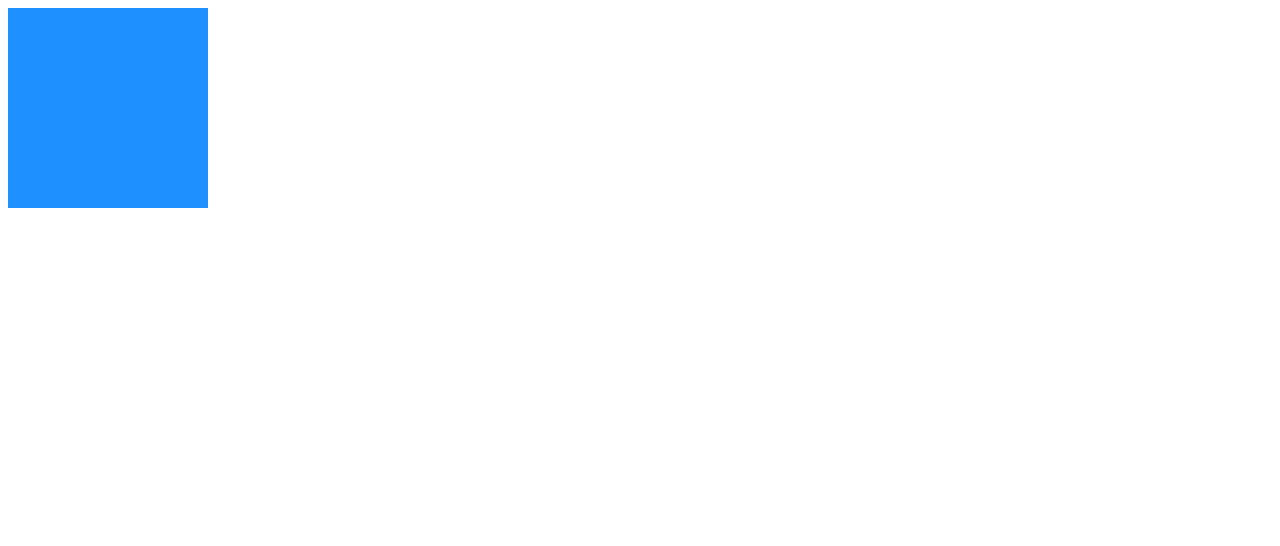
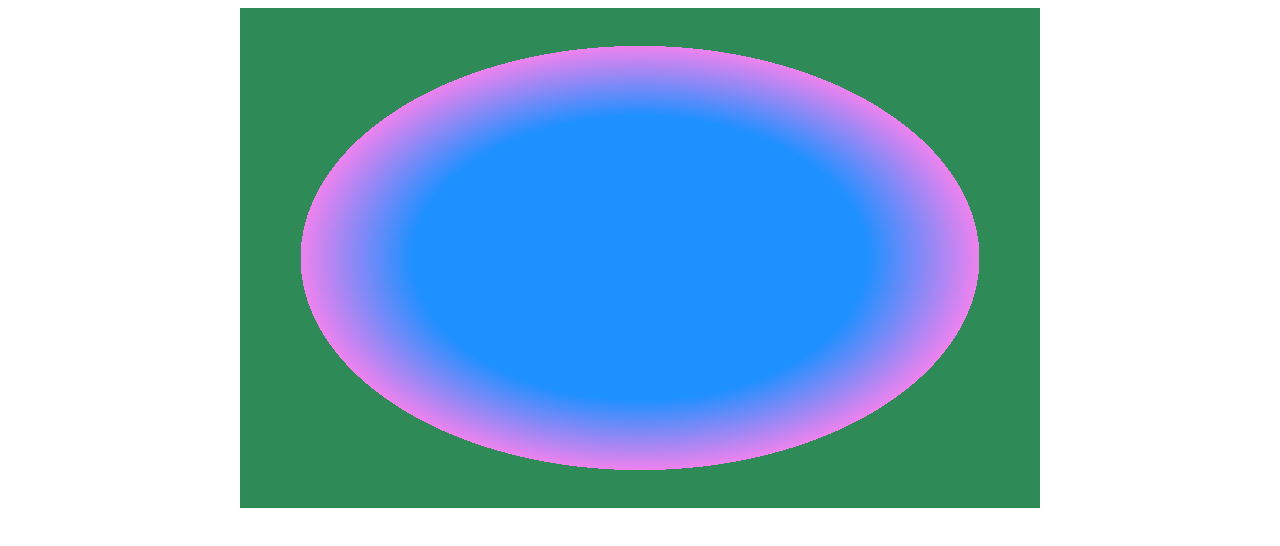
Before and after one commit to Samar-Ali666/web-crash, a plain HTML site: page index.html in a window 1280 px wide. Drawn offline with Linux system fonts and the light colour scheme.

Commit message:
animations and gradients

```diff
--- a/assets/css/styles.css
+++ b/assets/css/styles.css
@@ -18,13 +18,82 @@
 
 /* Transitions  */
 
-div {
+/*div {
 	width: 200px;
 	height: 200px;
 	background-color: dodgerblue;
-	transition: 1s;
+	transition: width 2s, height 2s, transform 2s;
+	transition-timing-function: ease-in-out;
+	transition-delay: 2s;
 }
 
 div:hover {
-	transform: rotate(180deg);
+	width: 400px;
+	height: 400px;
+	transform: rotate(360deg);
+}*/
+
+
+/* Animations  */
+
+/*div	{
+
+	width: 200px;
+	height: 200px;
+	position: relative;
+	background-color: dodgerblue;
+	animation-name: color-changer;
+	animation-duration: 2s;
+	animation-delay: 3s;
+	animation-iteration-count: infinite;
+	animation-direction: reverse;
+	animation-direction: alternate;
+	animation-direction: alternate-reverse;
+
+}*/
+
+
+
+/*@keyframes color-changer {
+
+	0% {
+		background-color: dodgerblue;
+		top: 0;
+		left: 0;
+	}
+
+	25% {
+		background-color: violet;
+		top: 0;
+		left: 400px;
+	}
+
+	50% {
+		background-color: seagreen;
+		top: 300px;
+		left: 400px;
+	}
+
+	75% {
+		background-color: cyan;
+		top: 300px;
+		left: 0;
+	}
+
+	100% {
+		background-color: lightcoral;
+		top: 0;
+		left: 0;
+	}
+}*/
+
+
+
+
+div {
+	width: 800px;
+	height: 500px;
+	/*background-image: linear-gradient(65deg, dodgerblue 40%, violet 60%);*/
+	background-image: radial-gradient(dodgerblue 40%, violet 60%, seagreen 40%);
+	margin: auto;
 }
```
